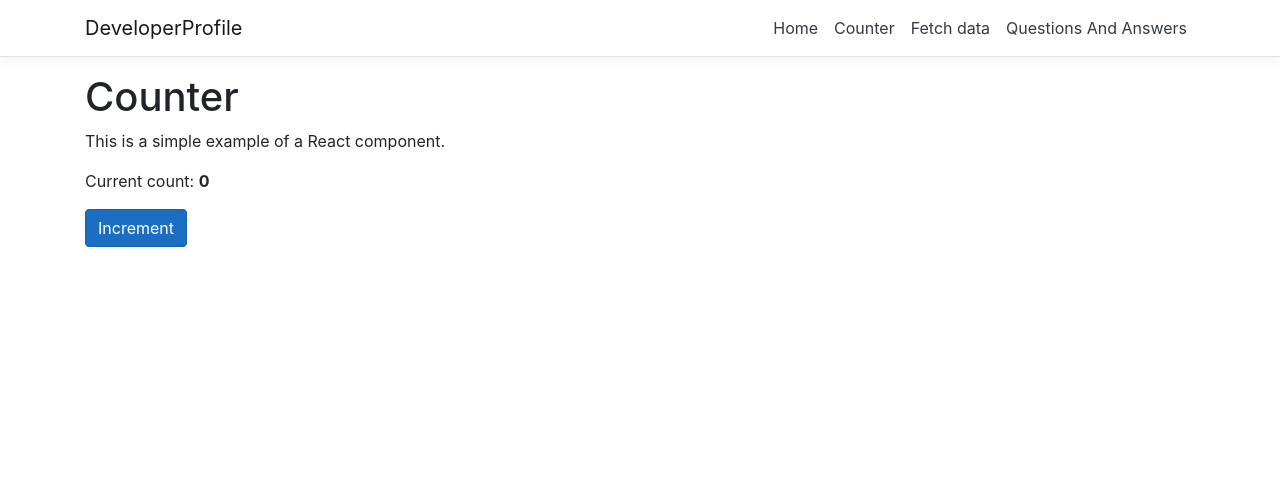
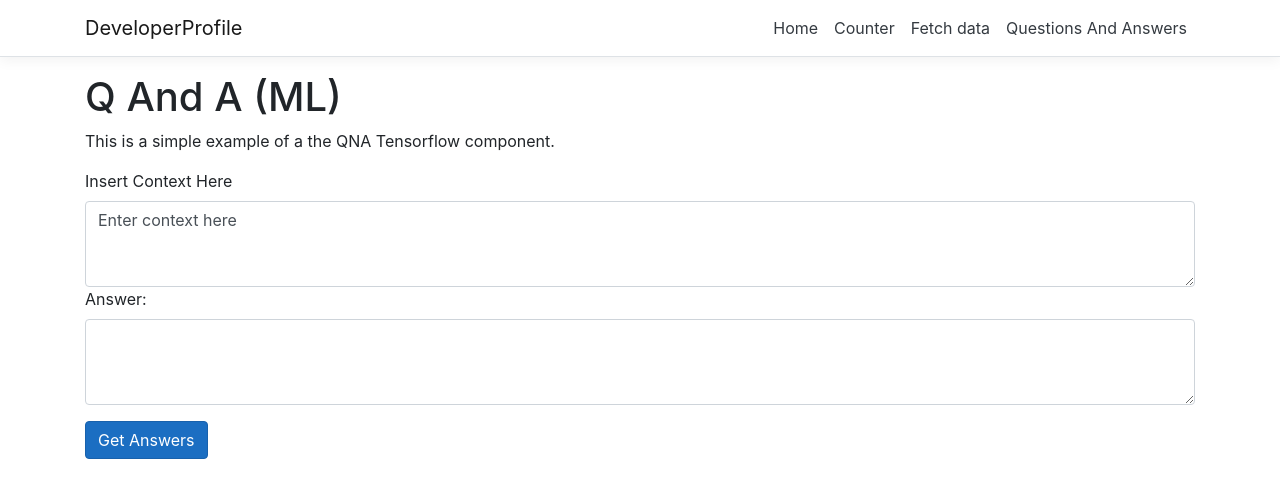
Before and after one commit to rpmiller4/DeveloperProfile, a React (Create React App) app in the folder DeveloperProfile/ClientApp/: page /questions-and-answers in a window 1280 px wide. Shown: the top 498 px of the page. Built offline with nearby package versions, Linux system fonts and the light colour scheme.

Commit message:
Create Tensorflow-powered React component.

```diff
--- a/DeveloperProfile/ClientApp/src/components/QuestionsAndAnswers.js
+++ b/DeveloperProfile/ClientApp/src/components/QuestionsAndAnswers.js
@@ -1,31 +1,69 @@
 import React, { Component } from 'react';
+import * as tf from '@tensorflow/tfjs';
+import * as qna from '@tensorflow-models/qna';
 
 export class QuestionsAndAnswers extends Component {
   static displayName = QuestionsAndAnswers.name;
 
   constructor(props) {
     super(props);
-    this.state = { currentCount: 0 };
-    this.incrementCounter = this.incrementCounter.bind(this);
+    this.state = { context: "", question: "", answer: "" };
+
+    this.respond = this.respond.bind(this);
+    this.setContext = this.setContext.bind(this);
+    this.setQuestion = this.setQuestion.bind(this);
   }
 
-  incrementCounter() {
+  setContext(event) {
     this.setState({
-      currentCount: this.state.currentCount + 1
+      question: event.target.value
+    });
+  }
+
+  setQuestion(event) {
+    this.setState({
+      context: event.target.value
     });
   }
 
   render() {
     return (
       <div>
-        <h1>Counter</h1>
+        <h1>Q And A (ML)</h1>
 
-        <p>This is a simple example of a React component.</p>
+        <p>This is a simple example of a the QNA Tensorflow component.</p>
 
-        <p aria-live="polite">Current count: <strong>{this.state.currentCount}</strong></p>
+        <div class="form-group">
+          <label for="questionContext">Insert Context Here</label>
+          <textarea class="form-control" id="questionContext" rows="3" onChange={this.setContext}>Enter context here</textarea>
+          <label for="answerTextArea">Answer:</label>
+          <textarea class="form-control" id="questionArea" rows="3" onChange={this.setQuestion}></textarea>
+        </div>
+        <button className="btn btn-primary" onClick={() => this.submitQuestion()}>Get Answers</button>
 
-        <button className="btn btn-primary" onClick={this.incrementCounter}>Increment</button>
+
+        <p>{this.state.answer}</p>
       </div>
     );
   }
+
+  async submitQuestion() {
+    await this.respond(this.state.question, this.state.context)
+  }
+
+  async respond(question, passage) {
+    console.log(question);
+    console.log(passage);
+    console.log(qna.version);
+    // Load the model.
+    await qna.load().then(model => {
+      // Find the answers
+      model.findAnswers(passage, question).then(answers => {
+        this.setState({
+          answer: JSON.stringify(answers)
+        });
+      });
+    });
+  }
+
 }
```
